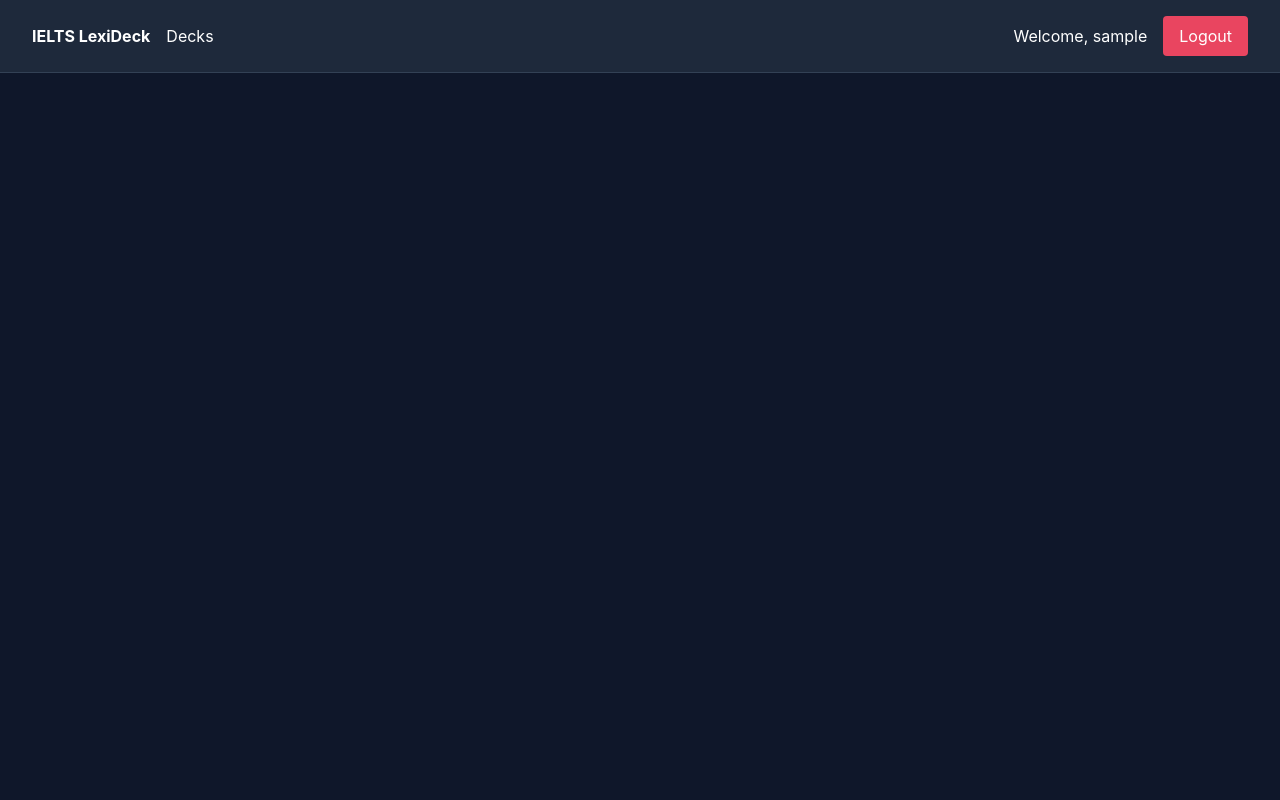
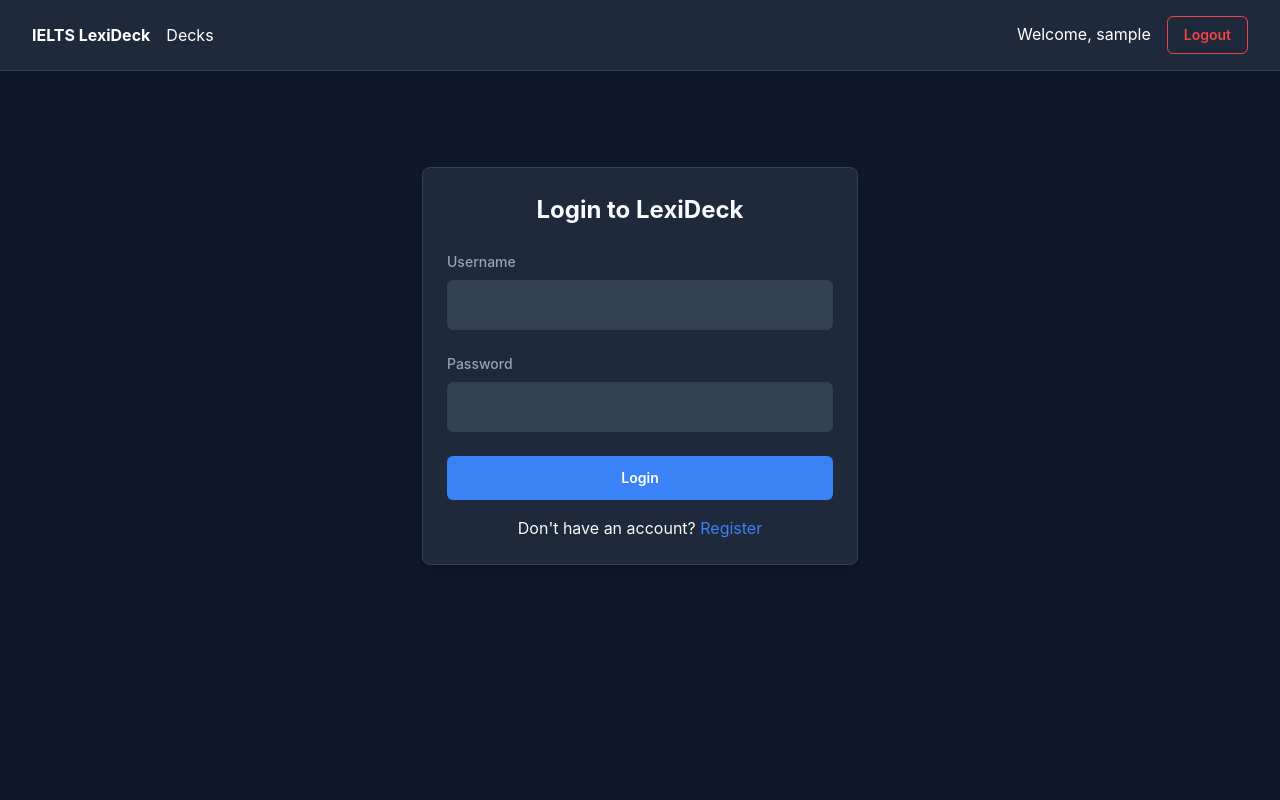
Before and after one commit to BipronathSaha12/lexideck-frontend, a React app: page /login in a window 1280 px wide. Shown: the top 800 px of the page. Built offline with nearby package versions, Linux system fonts and the light colour scheme; no server answers; sample sign-in values are in the browser's storage; the HTML template or start-up script is replaced by a standard one.

Commit message:
Fix Lighthouse accessibility issues: WCAG color contrast, main landmarks, and h1 headings

```diff
--- a/src/App.jsx
+++ b/src/App.jsx
@@ -20,7 +20,6 @@ function Navbar() {
   };
 
   return (
-    <div className="min-h-screen bg-bgPrimary text-textPrimary font-sans">
     <nav className="flex justify-between items-center px-8 py-4 bg-bgSecondary border-b border-borderColor w-full flex-wrap gap-4 text-white">
       <div>
         <Link to="/" style={{ color: "white", textDecoration: "none", marginRight: "1rem", fontWeight: "bold" }}>IELTS LexiDeck</Link>
@@ -30,21 +29,21 @@ function Navbar() {
         {user ? (
           <>
             <span style={{ marginRight: "1rem" }}>Welcome, {user}</span>
-            <button onClick={handleLogout} style={{ background: "#e94560", color: "white", border: "none", padding: "0.5rem 1rem", borderRadius: "4px", cursor: "pointer" }}>Logout</button>
+            <button onClick={handleLogout} className="btn btn-danger" style={{ padding: "0.5rem 1rem", border: "1px solid #ef4444" }}>Logout</button>
           </>
         ) : (
           <Link to="/login" style={{ color: "white", textDecoration: "none" }}>Login</Link>
         )}
       </div>
     </nav>
-    </div>
   );
 }
 
 function App() {
   return (
-    <div>
+    <div className="min-h-screen bg-bgPrimary text-textPrimary font-sans flex flex-col">
       <Navbar />
+      <main className="flex-1">
         <Routes>
           <Route path="/login" element={<Login />} />
           <Route path="/register" element={<Register />} />
@@ -89,6 +88,7 @@ function App() {
             </ProtectedRoute>
           } />
         </Routes>
+      </main>
     </div>
   );
 }
--- a/src/index.css
+++ b/src/index.css
@@ -9,13 +9,13 @@
     --bg-tertiary: #334155;
     --text-primary: #f8fafc;
     --text-secondary: #94a3b8;
-    --accent-color: #3b82f6;
-    --accent-hover: #2563eb;
-    --danger-color: #ef4444;
+    --accent-color: #2563eb;
+    --accent-hover: #1d4ed8;
+    --danger-color: #f87171;
     --success-color: #10b981;
     --border-color: #334155;
 
-    --box-1: #ef4444;
+    --box-1: #f87171;
     --box-2: #f59e0b;
     --box-3: #eab308;
     --box-4: #84cc16;
@@ -84,7 +84,7 @@
   }
 
   .btn-danger {
-    @apply bg-transparent text-danger border border-danger hover:enabled:bg-danger hover:enabled:text-white;
+    @apply bg-transparent text-danger border border-danger hover:enabled:bg-[#b91c1c] hover:enabled:border-[#b91c1c] hover:enabled:text-white;
   }
 
   .badge {
--- a/src/pages/Dashboard.jsx
+++ b/src/pages/Dashboard.jsx
@@ -66,7 +66,7 @@ export default function Dashboard() {
       <div className="page-header" style={{ alignItems: "flex-start", flexDirection: "column", gap: "1rem" }}>
         <div style={{ display: "flex", justifyContent: "space-between", width: "100%", alignItems: "center" }}>
           <div>
-            <h2 style={{ marginBottom: "0.25rem" }}>Dashboard</h2>
+            <h1 style={{ marginBottom: "0.25rem", fontSize: "1.5rem", fontWeight: "bold" }}>Dashboard</h1>
             {stats.user && (
               <div style={{ color: "var(--text-secondary)", fontSize: "0.875rem" }}>
                 Logged in as <strong>{stats.user.username}</strong> ({stats.user.email})
--- a/src/pages/Login.jsx
+++ b/src/pages/Login.jsx
@@ -35,7 +35,7 @@ export default function Login() {
   return (
     <div className="container" style={{ maxWidth: "500px", marginTop: "4rem" }}>
       <div className="card">
-        <h2 style={{ textAlign: "center", marginBottom: "1.5rem" }}>Login to LexiDeck</h2>
+        <h1 style={{ textAlign: "center", marginBottom: "1.5rem", fontSize: "1.5rem", fontWeight: "bold" }}>Login to LexiDeck</h1>
         <form onSubmit={handleSubmit}>
           <div className="form-group">
             <label className="form-label">Username</label>
--- a/src/pages/Register.jsx
+++ b/src/pages/Register.jsx
@@ -30,7 +30,7 @@ export default function Register() {
   return (
     <div className="container" style={{ maxWidth: "500px", marginTop: "4rem" }}>
       <div className="card">
-        <h2 style={{ textAlign: "center", marginBottom: "1.5rem" }}>Register for LexiDeck</h2>
+        <h1 style={{ textAlign: "center", marginBottom: "1.5rem", fontSize: "1.5rem", fontWeight: "bold" }}>Register for LexiDeck</h1>
         {errors.detail && <span className="form-error" style={{ marginBottom: "1rem" }}>{errors.detail}</span>}
         <form onSubmit={handleSubmit}>
           <div className="form-group">
```
Lines whose indentation alone changed are shown as unchanged.
